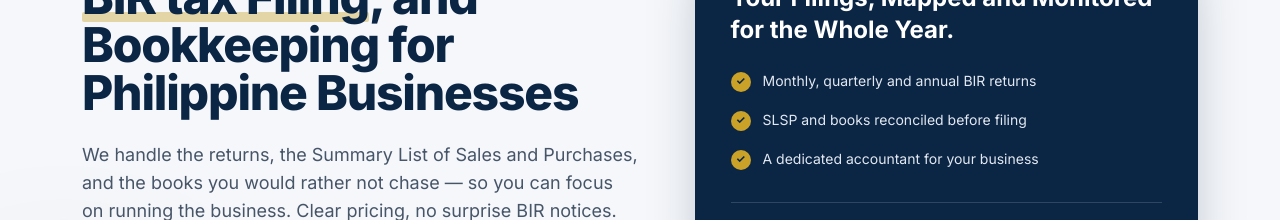
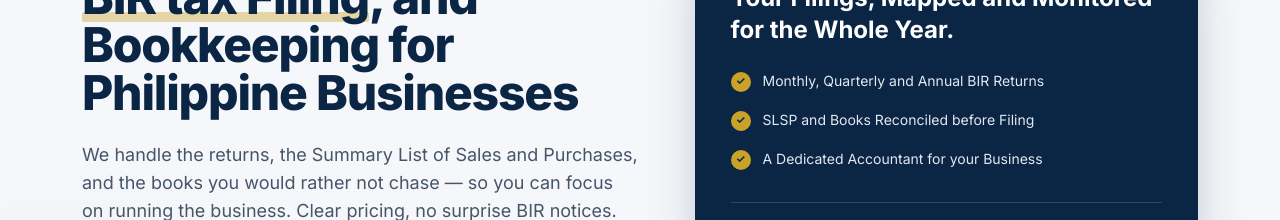
Before and after one commit to vrsnhtm/A-T-EAGLES, a React (Vite) app: page / in a window 1280 px wide. Shown: the part 509-729 px from the top of the page. Built offline with nearby package versions, Linux system fonts and the light colour scheme.

Commit message:
Capitalize the hero compliance highlights
Keeps the three bullet points in the title-case wording requested for the
landing page.

```diff
--- a/src/components/Hero.tsx
+++ b/src/components/Hero.tsx
@@ -7,9 +7,9 @@ const TRUST_BADGES = [
 ] as const;
 
 const HIGHLIGHTS = [
-  "Monthly, quarterly and annual BIR returns",
-  "SLSP and books reconciled before filing",
-  "A dedicated accountant for your business",
+  "Monthly, Quarterly and Annual BIR Returns",
+  "SLSP and Books Reconciled before Filing",
+  "A Dedicated Accountant for your Business",
 ] as const;
 
 export default function Hero() {
```
